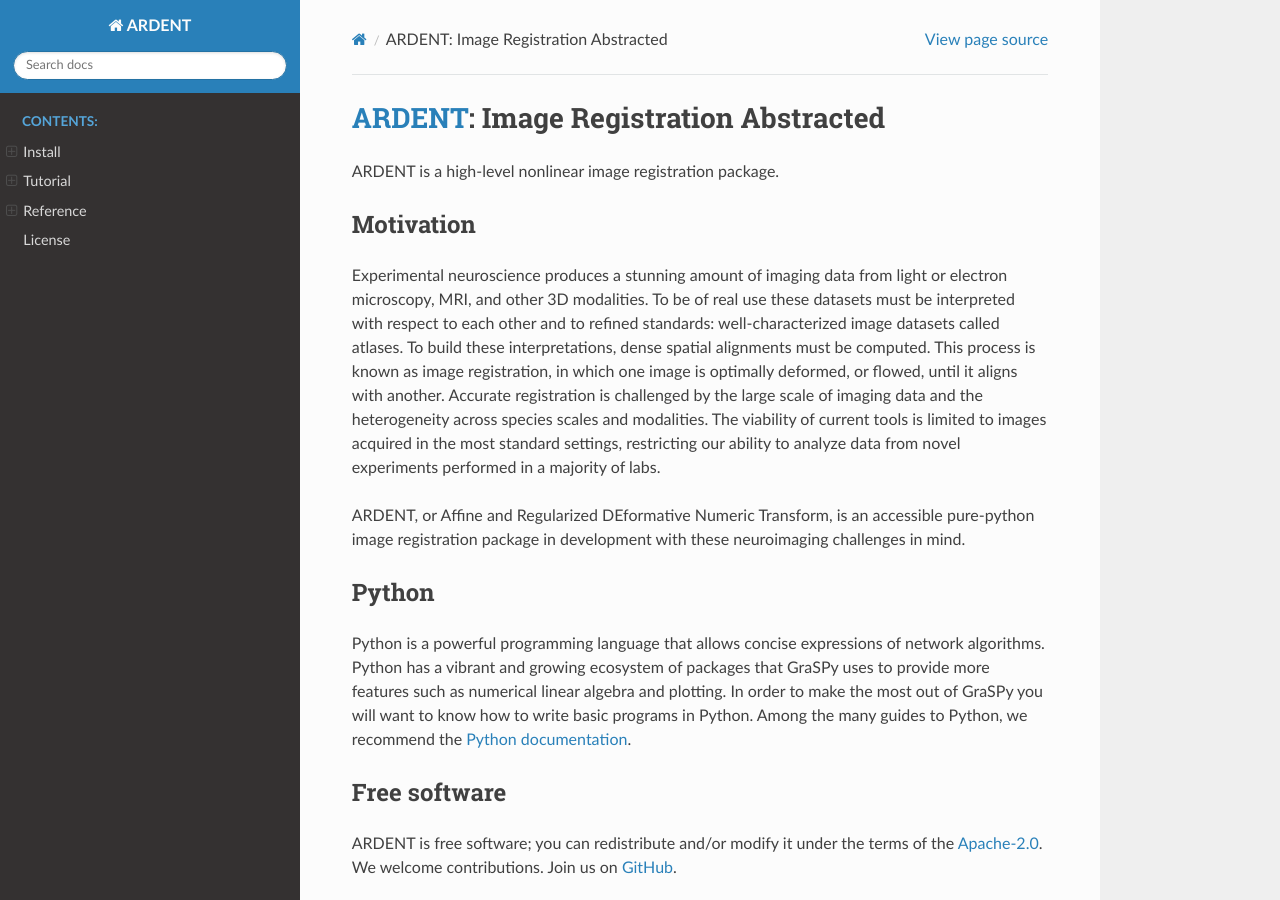
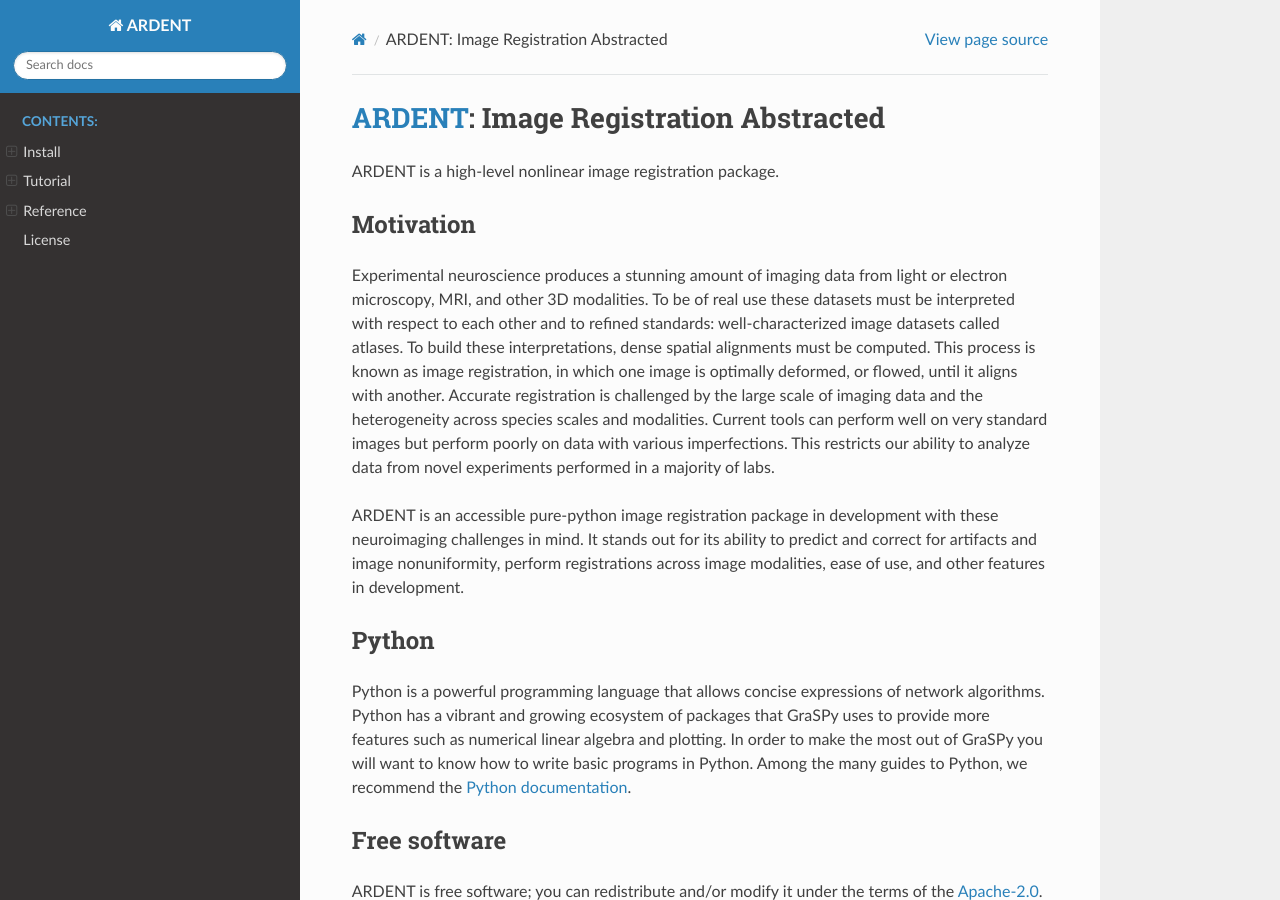
Before and after one commit to neurodata/ardent, a Sphinx documentation site: the page built from docs/index.rst, in a window 1280 px wide and 900 px high. Built offline with Sphinx 7.4.7 and the Read the Docs theme 2.0.0, drawn with Linux system fonts in a browser that asks for light colours; pages that are not in the unit, such as notebooks, are missing from menus; the version number could not be read and is left out.

Commit message:
Update README with modified Motivation section and corresponding changes in index.rst, and a fixed demo link in tutorial.rst

```diff
--- a/docs/index.rst
+++ b/docs/index.rst
@@ -18,10 +18,12 @@ To be of real use these datasets must be interpreted with respect to each other
 To build these interpretations, dense spatial alignments must be computed. This process is known as image registration,
 in which one image is optimally deformed, or flowed, until it aligns with another.
 Accurate registration is challenged by the large scale of imaging data and the heterogeneity across species scales and modalities.
-The viability of current tools is limited to images acquired in the most standard settings,
-restricting our ability to analyze data from novel experiments performed in a majority of labs.
+Current tools can perform well on very standard images but perform poorly on data with various imperfections.
+This restricts our ability to analyze data from novel experiments performed in a majority of labs.
 
-ARDENT, or Affine and Regularized DEformative Numeric Transform, is an accessible pure-python image registration package in development with these neuroimaging challenges in mind.
+ARDENT is an accessible pure-python image registration package in development with these neuroimaging challenges in mind.
+It stands out for its ability to predict and correct for artifacts and image nonuniformity, perform registrations across image modalities,
+ease of use, and other features in development.
 
 Python
 ------
```
Also changed, not shown: README.md (+2 -10 lines), docs/tutorial.rst (+4 -7 lines).
